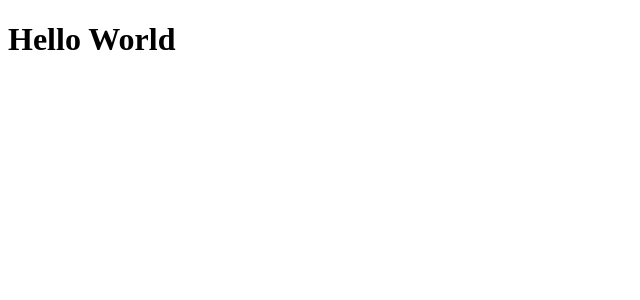
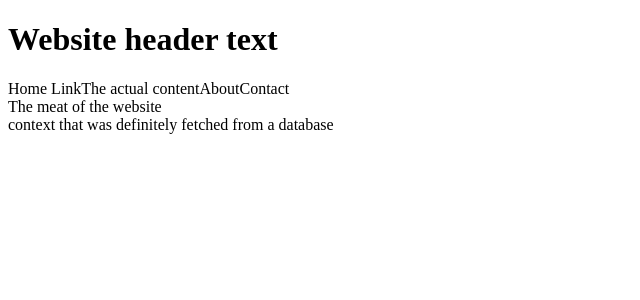
Before and after one commit to MichaelRGomez/WBM, a React (Vite) app: page / in a window 1280 px wide. Shown: the top 300 px of the page, without its empty margins (0-640 px from the left). Built offline with nearby package versions, Linux system fonts and the light colour scheme.

Commit message:
figuring out what website to make

```diff
--- a/index.html
+++ b/index.html
@@ -2,7 +2,7 @@
 <html lang="en">
   <head>
     <meta charset="UTF-8" />
-    <title>World Building Manager</title>
+    <title>Website</title>
   </head>
   <body>
     <div id="root">
--- a/src/App.jsx
+++ b/src/App.jsx
@@ -3,7 +3,19 @@ import './App.css'
 function App() {
   return (
     <>
-      <h1>Hello World</h1>
+      <h1>Website header text</h1>
+      <nav>
+        <a>Home Link</a>
+        <a>The actual content</a>
+        <a>About</a>
+        <a>Contact</a>
+      </nav>
+      <div>
+        The meat of the website
+        <div>
+          context that was definitely fetched from a database
+        </div>
+      </div>
     </>
   );
 };
```
